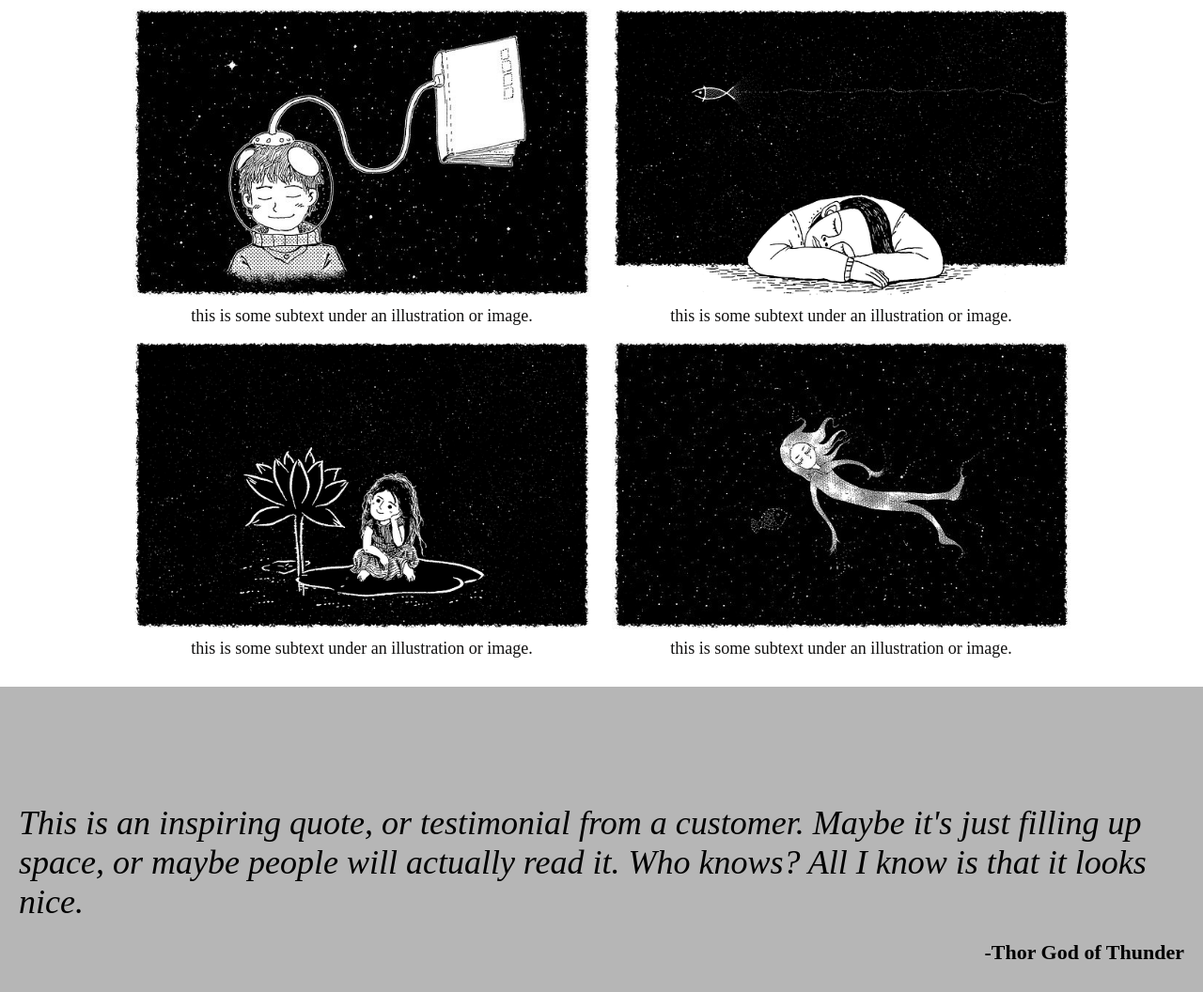
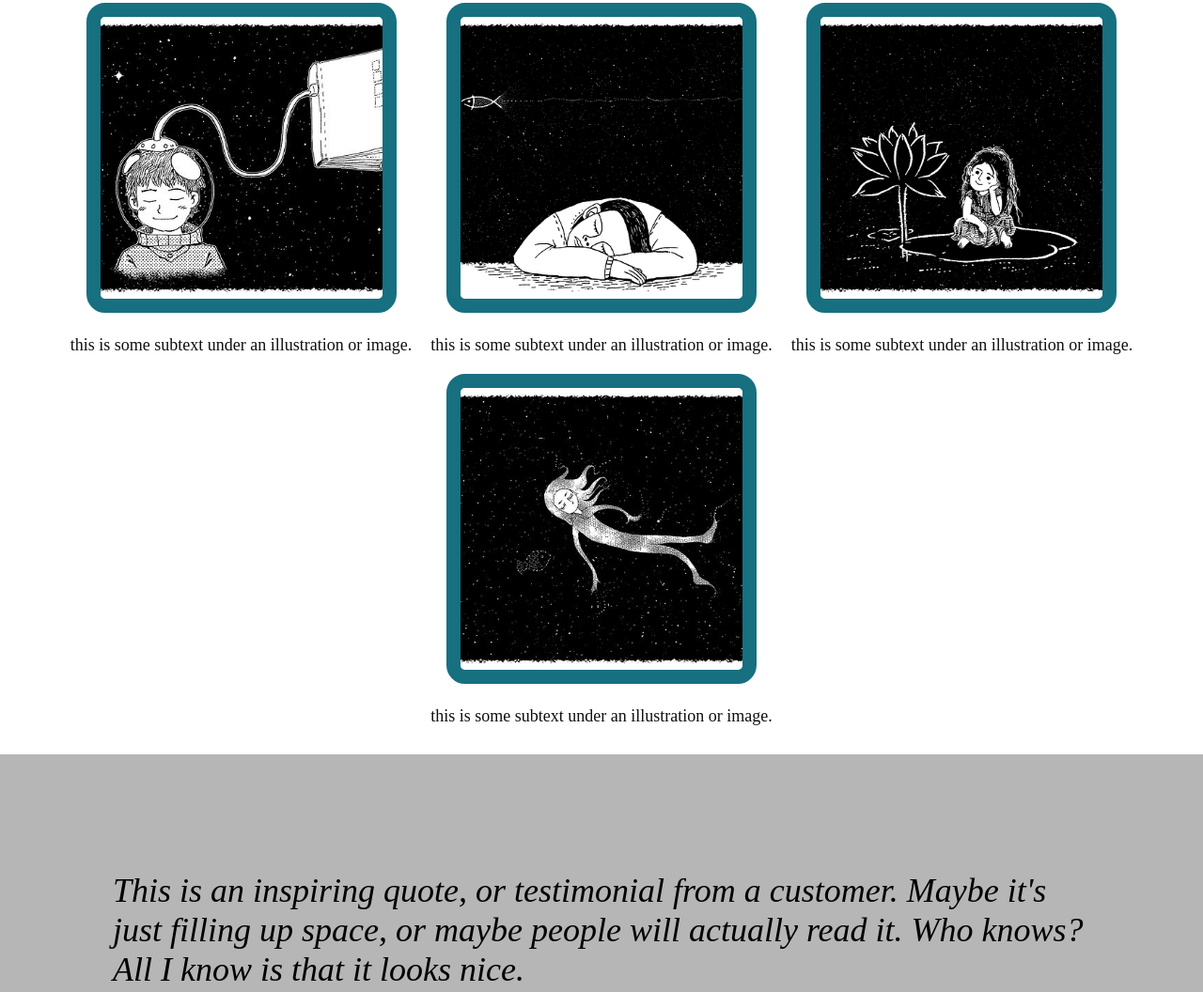
Before and after one commit to skaniaris/Business-Landing-Page, a plain HTML site: page index.html in a window 1280 px wide. Shown: the part 721-1777 px from the top of the page at 94% size. Drawn offline with Linux system fonts and the light colour scheme.

Commit message:
Add style.css

```diff
--- a/style.css
+++ b/style.css
@@ -90,17 +90,22 @@ Start of code for information and photos
     flex-flow: row wrap;
     align-items: center;
     justify-content: center;
-    gap: 10px;
+    gap: 20px;
     margin:0 20px 30px 20px;
 }
 
 .information img {
-    width: 500px;
+    width: 300px;
+    height: 300px;
+    border: 15px solid rgb(22, 112, 128);
+    border-radius:20px;
+    object-fit: cover;
 }
 
 .text {
     color: rgb(17, 16, 16);
     font-size: 18px;
+    margin-top: 20px;
 }
 
 /*
@@ -115,6 +120,8 @@ Start of for quote section
     flex-direction: column;
     justify-content:center;
     align-items: flex-end;
+    padding:0 100px;
+
 }
 .quotesection p {
     font-size: 36px;
```
